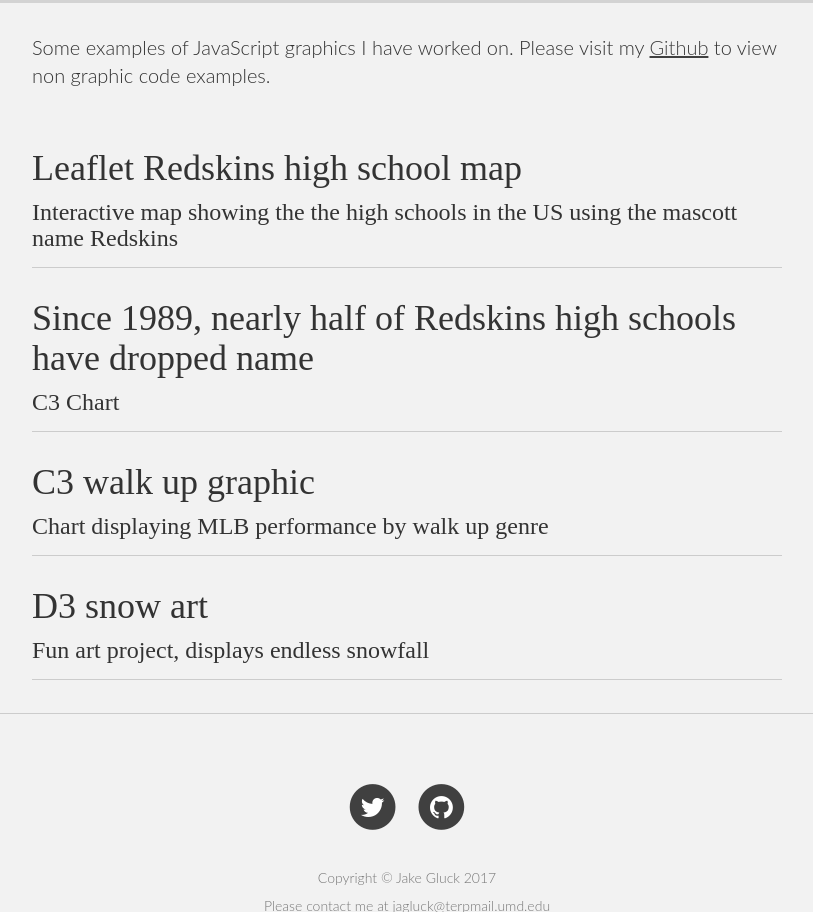
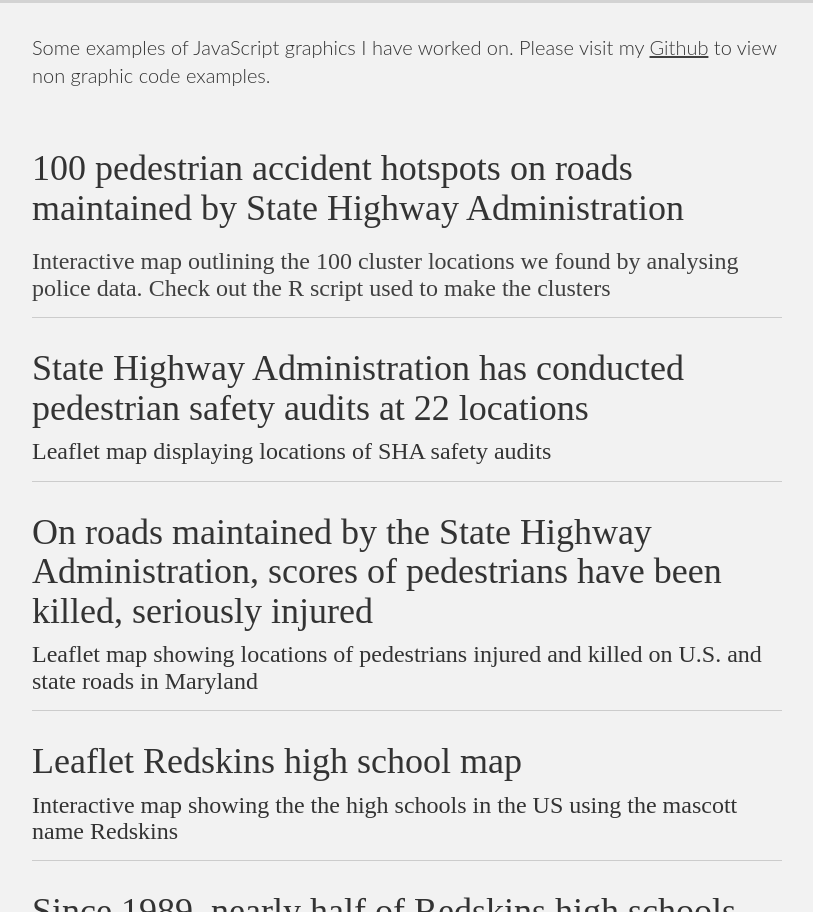
Before and after one commit to jagluck/jagluck.github.io, a plain HTML site: page graphics.html in a window 1280 px wide. Shown: the part 508-1420 px from the top of the page, without its empty margins (233-1046 px from the left). Drawn offline with Linux system fonts and the light colour scheme.

Commit message:
add new article

```diff
--- a/graphics.html
+++ b/graphics.html
@@ -98,7 +98,6 @@
             </div>
         </div>
     </header>
-
     <!-- Main Content -->
     <div class="container">
         <div class="row">
@@ -107,6 +106,39 @@
             </div>
 
             <div class="col-lg-8 col-lg-offset-2 col-md-10 col-md-offset-1">
+                <div class="post-preview">
+                    <a href="http://cnsmaryland.org/interactives/fall-2017/pedestrian/cluster/">
+                        <h2 class="post-title">
+                            100 pedestrian accident hotspots on roads maintained by State Highway Administration
+                        </h2>
+                        <h3 class="post-subtitle">
+                            Interactive map outlining the 100 cluster locations we found by analysing police data. <a href="https://github.com/Capital-News-Service/maryland-crash-statistics/blob/master/pedestrian%20data/pedestrian-sm.r">Check out the R script used to make the clusters </a>
+                        </h3>
+                    </a>
+                </div>
+                <hr>
+                <div class="post-preview">
+                    <a href="http://cnsmaryland.org/interactives/fall-2017/pedestrian/sha-locations/">
+                        <h2 class="post-title">
+                            State Highway Administration has conducted pedestrian safety audits at 22 locations
+                        </h2>
+                        <h3 class="post-subtitle">
+                            Leaflet map displaying locations of SHA safety audits
+                        </h3>
+                    </a>
+                </div>
+                <hr>
+                <div class="post-preview">
+                    <a href=http://cnsmaryland.org/interactives/fall-2017/pedestrian/death-injury/">
+                        <h2 class="post-title">
+                            On roads maintained by the State Highway Administration, scores of pedestrians have been killed, seriously injured
+                        </h2>
+                        <h3 class="post-subtitle">
+                            Leaflet map showing locations of pedestrians injured and killed on U.S. and state roads in Maryland
+                        </h3>
+                    </a>
+                </div>
+                <hr>
                 <div class="post-preview">
                     <a href="http://cnsmaryland.org/interactives/fall-2017/mascot-map/">
                         <h2 class="post-title">
```
Also changed, not shown: articles.html (+13 -1 lines).
